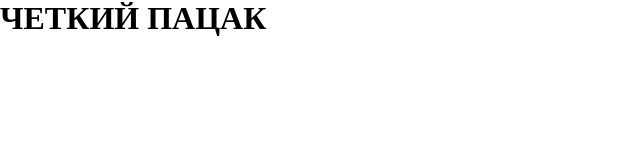
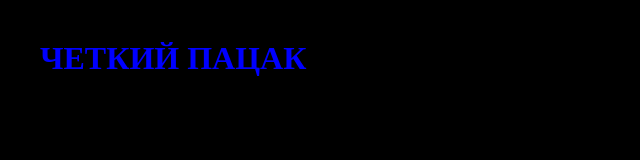
Before and after one commit to denisish1986/github-tutorial, a plain HTML site: page index.html in a window 1280 px wide. Shown: the whole page, without its empty margins (0-640 px from the left). Drawn offline with Linux system fonts and the light colour scheme.

Commit message:
Добавил стили к "четкий пацак" плюс фаил prettierrc
Фаил претирикс, нужен для правильного выравнивания текста в висуал студио коде.

```diff
--- a/css/style.css
+++ b/css/style.css
@@ -1,4 +1,13 @@
-*{
-    padding: 0px;
-    margin: 0px;
-    box-sizing: border-box;
+* {
+  padding: 0px;
+  margin: 0px;
+  box-sizing: border-box;
+}
+body {
+  background: black;
+}
+.great-boy {
+  padding-left: 40px;
+  padding-top: 40px;
+  color: blue;
+}
--- a/index.html
+++ b/index.html
@@ -3,10 +3,10 @@
 <head>
     <meta charset="UTF-8">
     <meta name="viewport" content="width=device-width, initial-scale=1.0">
-    <title>Document</title>
+    <title>History abaut a boy </title>
     <link rel="stylesheet" href="./css/style.css">
 </head>
 <body>
-    <header> <h1> ЧЕТКИЙ ПАЦАК </h1></header>
+    <header> <h1 class="great-boy"> ЧЕТКИЙ ПАЦАК </h1></header>
 </body>
 </html>
```
Also changed, not shown: 1 other file.
